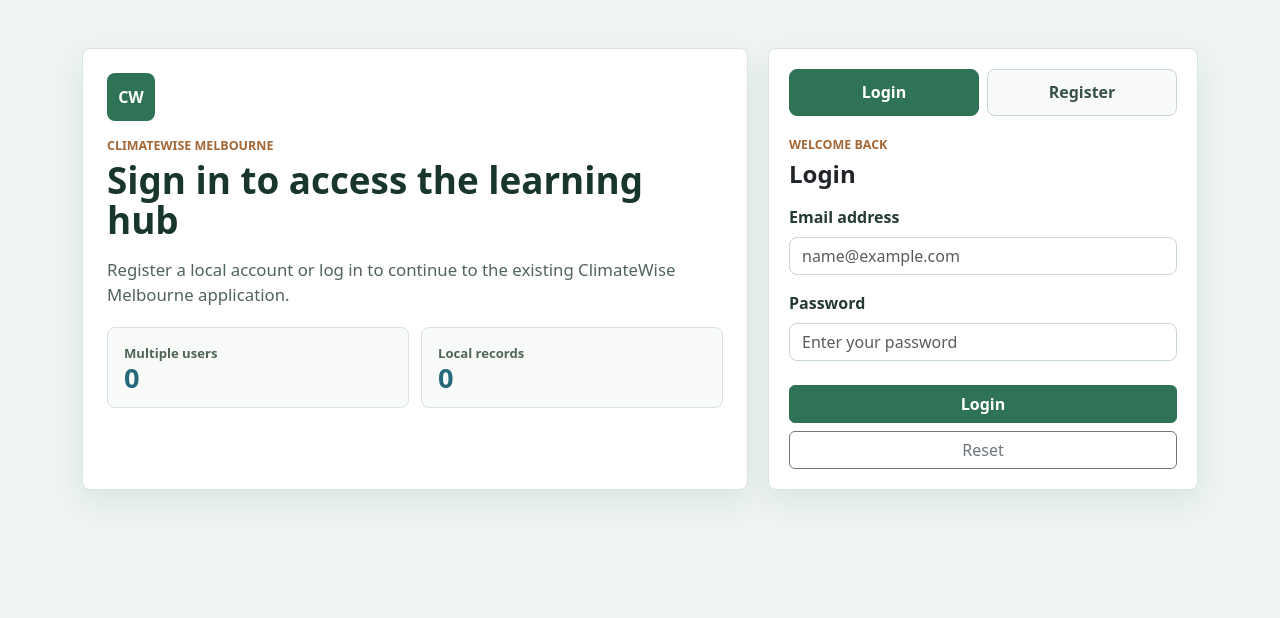
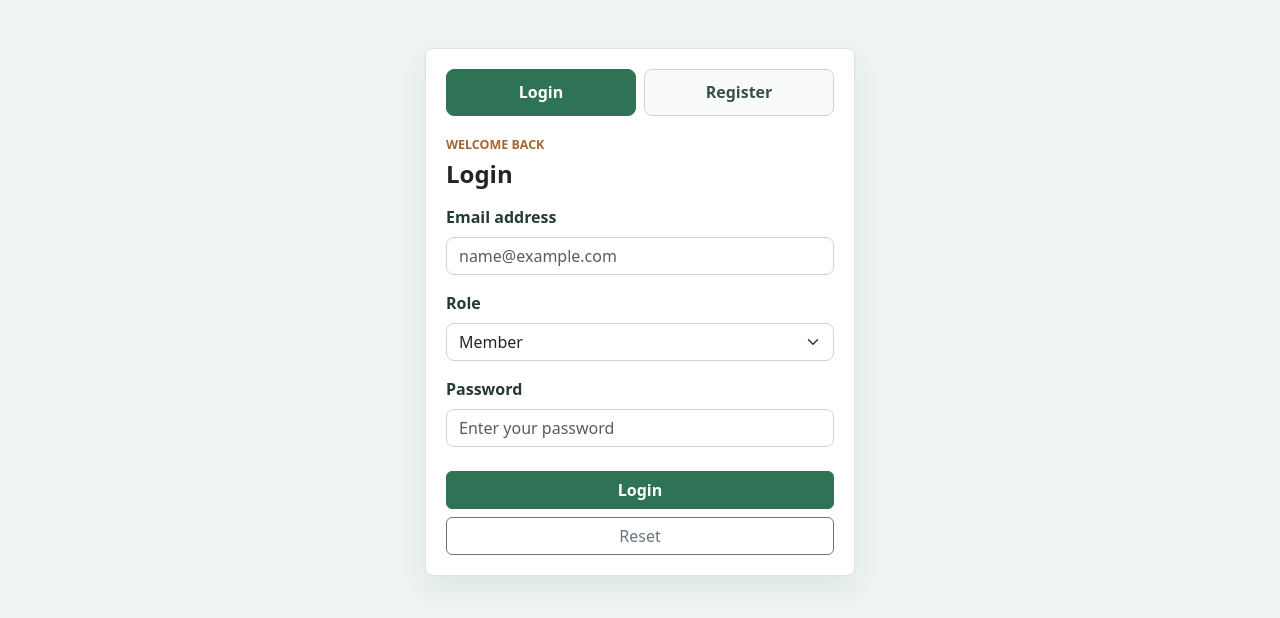
Before and after one commit to wlz65/FIT5032-ASS1, a Vue app: page / in a window 1280 px wide. Shown: the top 618 px of the page. Built offline with nearby package versions, Linux system fonts and the light colour scheme.

Commit message:
Add role-based login and ratings

```diff
--- a/src/App.vue
+++ b/src/App.vue
@@ -1,9 +1,10 @@
 <script setup>
-import { computed, onMounted, reactive, ref, watch } from 'vue'
+import { computed, onMounted, onUnmounted, reactive, ref, watch } from 'vue'
 
 const STORAGE_KEY = 'climatewise-learning-interests'
 const USERS_STORAGE_KEY = 'climatewise-users'
 const CURRENT_USER_STORAGE_KEY = 'climatewise-current-user'
+const RATINGS_STORAGE_KEY = 'climatewise-ratings'
 const MIN_PASSWORD_LENGTH = 6
 
 const learningResources = [
@@ -45,6 +46,15 @@
 
 const registeredUsers = ref([])
 const currentUser = ref(null)
+const isAdmin = computed(() => currentUser.value?.role === 'admin')
+const currentPage = ref(window.location.hash)
+const ratings = ref([])
+const ratingForm = reactive({ score: '', comment: '' })
+const ratingMessage = ref('')
+const myRating = computed(() => ratings.value.find((rating) => rating.userId === currentUser.value?.id))
+const averageRating = computed(() => ratings.value.length
+  ? (ratings.value.reduce((sum, rating) => sum + rating.score, 0) / ratings.value.length).toFixed(1)
+  : null)
 const authMode = ref('login')
 const registerAttempted = ref(false)
 const loginAttempted = ref(false)
@@ -56,11 +66,13 @@
   emailAddress: '',
   password: '',
   confirmPassword: '',
+  role: 'member',
 })
 
 const loginForm = reactive({
   emailAddress: '',
   password: '',
+  role: 'member',
 })
 
 const interestForm = reactive({
@@ -177,13 +189,36 @@
 
 const formIsValid = computed(() => Object.keys(formErrors.value).length === 0)
 
-const savedInterestCount = computed(() => savedInterests.value.length)
+const visibleInterests = computed(() => {
+  if (!currentUser.value) return []
+  if (isAdmin.value && currentPage.value === '#admin') return savedInterests.value
+  return savedInterests.value.filter((interest) => interest.userId === currentUser.value.id
+    || (!interest.userId && normalizeEmail(interest.emailAddress) === currentUser.value.emailAddress))
+})
+const savedInterestCount = computed(() => visibleInterests.value.length)
 
 onMounted(() => {
   loadUsers()
   loadCurrentUser()
   loadSavedInterests()
+  loadRatings()
+  window.addEventListener('hashchange', updatePage)
 })
+
+onUnmounted(() => window.removeEventListener('hashchange', updatePage))
+
+function updatePage() {
+  currentPage.value = window.location.hash
+}
+
+watch(currentUser, () => {
+  ratingForm.score = myRating.value?.score ?? ''
+  ratingForm.comment = myRating.value?.comment ?? ''
+  ratingMessage.value = ''
+  resetInterestForm()
+})
+
+watch(ratings, (items) => localStorage.setItem(RATINGS_STORAGE_KEY, JSON.stringify(items)))
 
 watch(
   registeredUsers,
@@ -225,7 +260,9 @@
     const parsedUsers = JSON.parse(storedUsers)
 
     if (Array.isArray(parsedUsers)) {
-      registeredUsers.value = parsedUsers
+      registeredUsers.value = parsedUsers.map((user) => ({ ...user,
+        role: user.role === 'admin' ? 'admin' : 'member',
+      }))
     }
   } catch {
     localStorage.removeItem(USERS_STORAGE_KEY)
@@ -275,6 +312,31 @@
   return emailAddress.trim().toLowerCase()
 }
 
+function loadRatings() {
+  try {
+    const items = JSON.parse(localStorage.getItem(RATINGS_STORAGE_KEY) || '[]')
+    if (Array.isArray(items)) {
+      ratings.value = items.filter((rating) => rating && Number.isInteger(rating.score)
+        && rating.score >= 1 && rating.score <= 5
+        && registeredUsers.value.some((user) => user.id === rating.userId))
+    }
+  } catch {
+    localStorage.removeItem(RATINGS_STORAGE_KEY)
+  }
+}
+
+function submitRating() {
+  if (!currentUser.value) return
+  const score = Number(ratingForm.score)
+  if (!Number.isInteger(score) || score < 1 || score > 5 || ratingForm.comment.length > 100) {
+    ratingMessage.value = 'Choose 1 to 5 stars and keep comments within 100 characters.'
+    return
+  }
+  const rating = { userId: currentUser.value.id, score, comment: ratingForm.comment.trim() }
+  ratings.value = [...ratings.value.filter((item) => item.userId !== rating.userId), rating]
+  ratingMessage.value = 'Your rating has been saved.'
+}
+
 function formattedDate() {
   return new Date().toLocaleDateString('en-AU', {
     day: '2-digit',
@@ -308,12 +370,14 @@
     fullName: registerForm.fullName.trim(),
     emailAddress: normalizeEmail(registerForm.emailAddress),
     password: registerForm.password,
+    role: registerForm.role,
     createdAt: formattedDate(),
   }
 
   registeredUsers.value.unshift(newUser)
   loginForm.emailAddress = newUser.emailAddress
   loginForm.password = ''
+  loginForm.role = newUser.role
   registerSuccessMessage.value = 'Account created. You can now log in.'
   resetRegisterForm()
   authMode.value = 'login'
@@ -330,14 +394,17 @@
   const emailAddress = normalizeEmail(loginForm.emailAddress)
   const matchedUser = registeredUsers.value.find((user) => {
     return user.emailAddress === emailAddress && user.password === loginForm.password
+      && user.role === loginForm.role
   })
 
   if (!matchedUser) {
-    loginErrorMessage.value = 'Email or password is incorrect.'
+    loginErrorMessage.value = 'Email, password or role is incorrect.'
     return
   }
 
   currentUser.value = matchedUser
+  window.location.hash = 'home'
+  updatePage()
   registerSuccessMessage.value = ''
   resetLoginForm()
 }
@@ -352,12 +419,14 @@
   registerForm.emailAddress = ''
   registerForm.password = ''
   registerForm.confirmPassword = ''
+  registerForm.role = 'member'
   registerAttempted.value = false
 }
 
 function resetLoginForm() {
   loginForm.emailAddress = ''
   loginForm.password = ''
+  loginForm.role = 'member'
   loginAttempted.value = false
   loginErrorMessage.value = ''
 }
@@ -379,6 +448,7 @@
 }
 
 function saveInterest() {
+  if (!currentUser.value) return
   submitAttempted.value = true
   Object.keys(touched).forEach((field) => {
     touched[field] = true
@@ -390,6 +460,7 @@
 
   savedInterests.value.unshift({
     id: Date.now(),
+    userId: currentUser.value.id,
     fullName: interestForm.fullName.trim(),
     emailAddress: interestForm.emailAddress.trim(),
     postcode: interestForm.postcode.trim(),
@@ -414,6 +485,7 @@
 }
 
 function clearSavedInterests() {
+  if (!isAdmin.value) return
   savedInterests.value = []
 }
 </script>
@@ -422,27 +494,6 @@
   <main v-if="!currentUser" class="auth-shell">
     <section class="container py-4 py-lg-5">
       <div class="auth-layout">
-        <section class="auth-intro">
-          <div class="brand-mark mb-3" aria-hidden="true">CW</div>
-          <p class="section-kicker">ClimateWise Melbourne</p>
-          <h1 class="display-title">Sign in to access the learning hub</h1>
-          <p class="intro-copy">
-            Register a local account or log in to continue to the existing ClimateWise
-            Melbourne application.
-          </p>
-
-          <div class="auth-points">
-            <div>
-              <span>Multiple users</span>
-              <strong>{{ registeredUsers.length }}</strong>
-            </div>
-            <div>
-              <span>Local records</span>
-              <strong>{{ savedInterestCount }}</strong>
-            </div>
-          </div>
-        </section>
-
         <section class="auth-card">
           <div class="auth-tabs" role="tablist" aria-label="Authentication options">
             <button
@@ -493,6 +544,14 @@
               <div id="loginEmailAddressFeedback" class="invalid-feedback">
                 {{ loginErrors.emailAddress }}
               </div>
+            </div>
+
+            <div class="mb-3">
+              <label for="loginRole" class="form-label">Role</label>
+              <select id="loginRole" v-model="loginForm.role" class="form-select">
+                <option value="member">Member</option>
+                <option value="admin">Admin</option>
+              </select>
             </div>
 
             <div class="mb-4">
@@ -561,6 +620,14 @@
               <div id="registerEmailAddressFeedback" class="invalid-feedback">
                 {{ registerErrors.emailAddress }}
               </div>
+            </div>
+
+            <div class="mb-3">
+              <label for="registerRole" class="form-label">Role</label>
+              <select id="registerRole" v-model="registerForm.role" class="form-select">
+                <option value="member">Member</option>
+                <option value="admin">Admin</option>
+              </select>
             </div>
 
             <div class="mb-3">
@@ -633,6 +700,7 @@
             <div class="account-summary">
               <span>Signed in as</span>
               <strong>{{ currentUser.fullName }}</strong>
+              <span>{{ isAdmin ? 'Admin' : 'Member' }}</span>
             </div>
             <button class="btn btn-climate btn-sm" type="button" @click="logoutUser">
               Logout
@@ -643,7 +711,12 @@
     </header>
 
     <section class="container py-4 py-lg-5">
-      <div class="row g-4 align-items-stretch">
+      <nav class="d-flex gap-3 mb-4" aria-label="Main navigation">
+        <a href="#home" :aria-current="currentPage !== '#admin' ? 'page' : null">Learning hub</a>
+        <a v-if="isAdmin" href="#admin" :aria-current="currentPage === '#admin' ? 'page' : null">Admin</a>
+      </nav>
+      <p v-if="currentPage === '#admin' && !isAdmin" role="alert">Access denied. Admin only.</p>
+      <div v-if="currentPage !== '#admin'" class="row g-4 align-items-stretch">
         <div class="col-12 col-xl-5">
           <section class="intro-panel h-100">
             <p class="section-kicker">Climate literacy hub</p>
@@ -702,7 +775,34 @@
       </div>
 
       <div class="row g-4 mt-1">
-        <div class="col-12">
+        <div v-if="currentPage !== '#admin'" class="col-12">
+          <section class="border-top pt-4" aria-labelledby="ratingHeading">
+            <h2 id="ratingHeading" class="h4 fw-bold">Rate ClimateWise</h2>
+            <p aria-live="polite">
+              {{ averageRating ? `${averageRating} / 5` : 'No ratings yet.' }}
+              <span v-if="ratings.length">({{ ratings.length }} {{ ratings.length === 1 ? 'rating' : 'ratings' }})</span>
+            </p>
+            <form class="row g-3 align-items-end" novalidate @submit.prevent="submitRating">
+              <div class="col-12 col-sm-3">
+                <label for="ratingScore" class="form-label">Your rating</label>
+                <select id="ratingScore" v-model.number="ratingForm.score" class="form-select" required>
+                  <option disabled value="">Choose stars</option>
+                  <option v-for="score in 5" :key="score" :value="score">{{ score }} / 5</option>
+                </select>
+              </div>
+              <div class="col-12 col-sm-6">
+                <label for="ratingComment" class="form-label">Comment (optional)</label>
+                <input id="ratingComment" v-model="ratingForm.comment" class="form-control" maxlength="100">
+              </div>
+              <div class="col-12 col-sm-3">
+                <button class="btn btn-climate w-100" type="submit">{{ myRating ? 'Update rating' : 'Submit rating' }}</button>
+              </div>
+            </form>
+            <p class="small mt-2 mb-0" role="status">{{ ratingMessage }}</p>
+          </section>
+        </div>
+
+        <div v-if="currentPage !== '#admin'" class="col-12">
           <form class="form-panel" novalidate @submit.prevent="saveInterest">
             <div class="section-heading">
               <p class="section-kicker">Community interest form</p>
@@ -824,17 +924,18 @@
           </form>
         </div>
 
-        <div class="col-12">
+        <div v-if="currentPage !== '#admin' || isAdmin" class="col-12">
           <section class="records-panel">
             <div class="d-flex flex-column flex-md-row justify-content-between gap-3">
               <div>
-                <p class="section-kicker">Local storage data</p>
-                <h2 class="h4 fw-bold mb-0">Saved community interests</h2>
+                <p class="section-kicker">{{ currentPage === '#admin' ? 'Admin' : 'Learning interests' }}</p>
+                <h2 class="h4 fw-bold mb-0">{{ currentPage === '#admin' ? 'Saved community interests' : 'My learning interests' }}</h2>
               </div>
 
               <div class="records-actions">
                 <span class="record-count">{{ savedInterestCount }} saved</span>
                 <button
+                  v-if="isAdmin && currentPage === '#admin'"
                   class="btn btn-outline-secondary btn-sm"
                   type="button"
                   :disabled="savedInterestCount === 0"
@@ -863,7 +964,7 @@
                   </tr>
                 </thead>
                 <tbody>
-                  <tr v-for="interest in savedInterests" :key="interest.id">
+                  <tr v-for="interest in visibleInterests" :key="interest.id">
                     <td>{{ interest.fullName }}</td>
                     <td>{{ interest.emailAddress }}</td>
                     <td>{{ interest.postcode }}</td>
--- a/src/assets/main.css
+++ b/src/assets/main.css
@@ -54,54 +54,18 @@
 }
 
 .auth-layout {
-  display: grid;
-  grid-template-columns: minmax(0, 1fr) minmax(320px, 430px);
-  gap: 1.25rem;
-  align-items: stretch;
+  display: flex;
+  justify-content: center;
 }
 
-.auth-intro,
 .auth-card {
   border: 1px solid #d9e5dc;
   border-radius: 8px;
+  width: 100%;
+  max-width: 430px;
+  padding: 1.25rem;
   background: #ffffff;
   box-shadow: 0 12px 30px rgba(31, 57, 48, 0.08);
-}
-
-.auth-intro {
-  padding: 1.5rem;
-}
-
-.auth-card {
-  padding: 1.25rem;
-}
-
-.auth-points {
-  display: grid;
-  grid-template-columns: repeat(2, minmax(0, 1fr));
-  gap: 0.75rem;
-  margin-top: 1.25rem;
-}
-
-.auth-points div {
-  border: 1px solid #d7e3dc;
-  border-radius: 8px;
-  padding: 1rem;
-  background: #f8fbf8;
-}
-
-.auth-points span {
-  display: block;
-  color: #50645a;
-  font-size: 0.82rem;
-  font-weight: 700;
-}
-
-.auth-points strong {
-  display: block;
-  color: #246a7c;
-  font-size: 1.7rem;
-  line-height: 1;
 }
 
 .auth-tabs {
@@ -364,17 +328,8 @@
     font-size: 1.8rem;
   }
 
-  .auth-layout {
-    grid-template-columns: 1fr;
-  }
-
-  .auth-intro,
   .auth-card {
     padding: 1rem;
-  }
-
-  .auth-points {
-    grid-template-columns: 1fr;
   }
 
   .account-strip {
```
